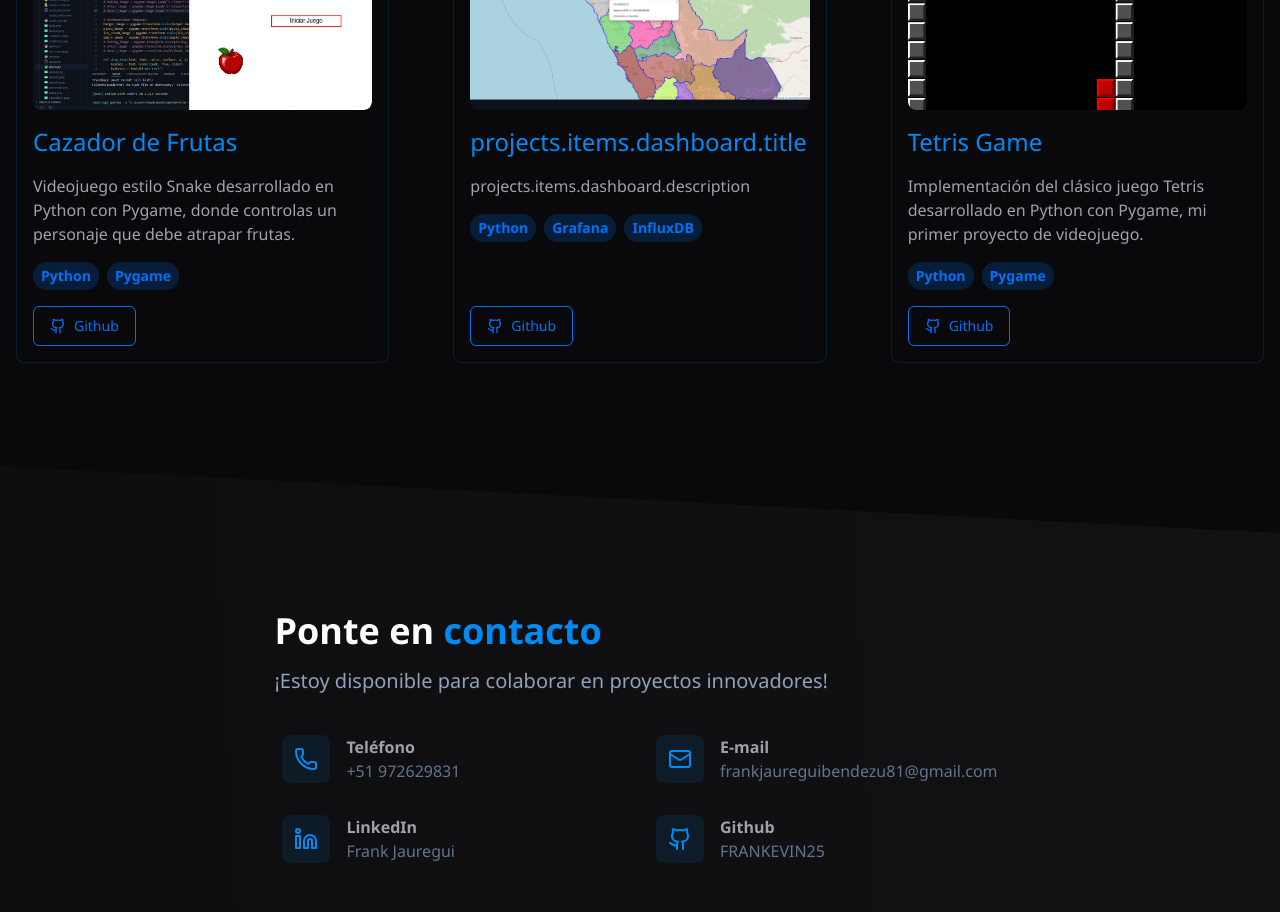
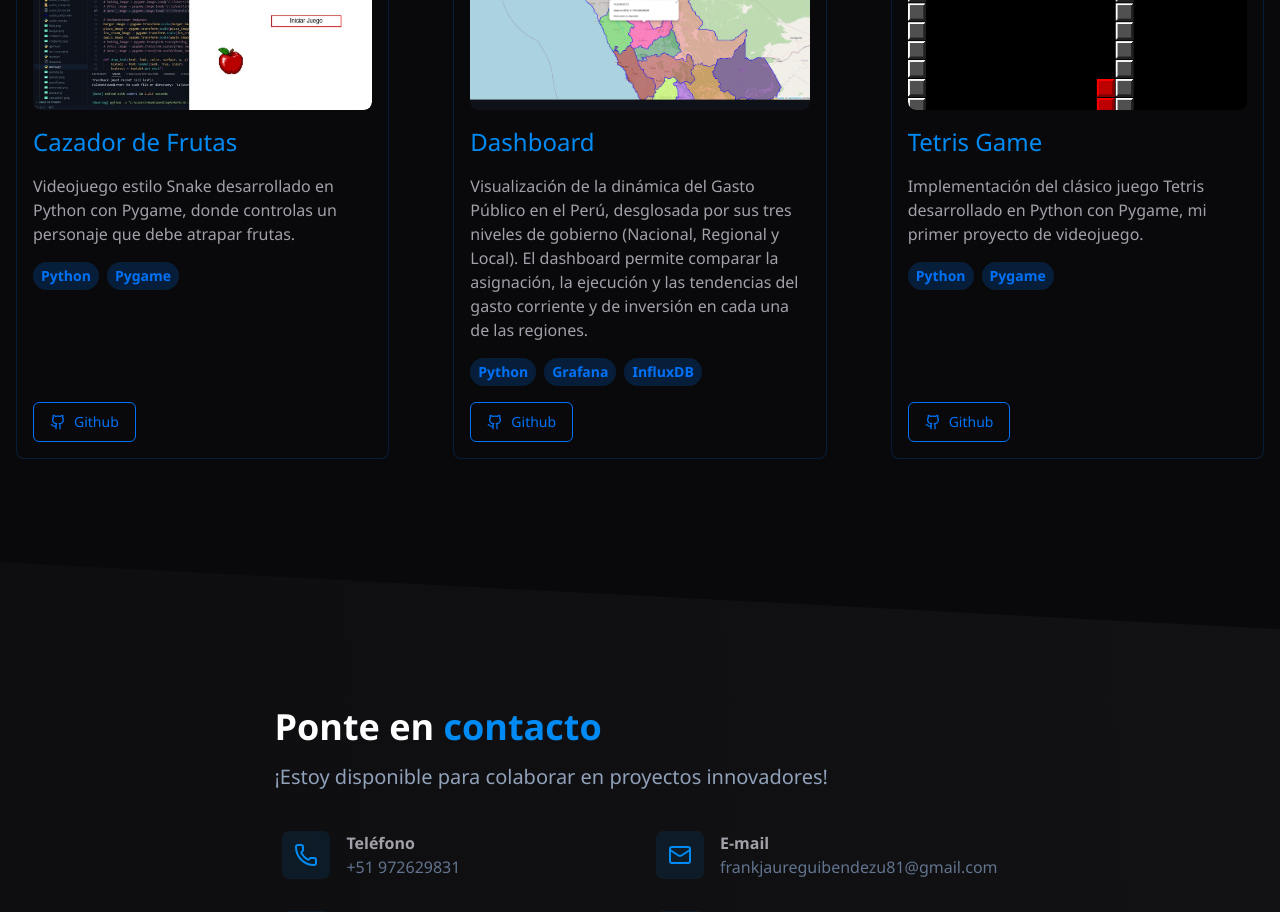
Before and after one commit to FRANKEVIN25/mi-portafolio, a Vue app: page / in a window 1280 px wide. Shown: the part 2860-3772 px from the top of the page. Built offline with nearby package versions, Linux system fonts and the light colour scheme; a web font is replaced by a local one.

Commit message:
Fix: Add BASE_URL to project images

```diff
--- a/src/data/projects.ts
+++ b/src/data/projects.ts
@@ -1,44 +1,38 @@
 export const projects = [
   {
     id: "hananweb",
-    image: "/projects/hanancloud.webp",
+    image: `${import.meta.env.BASE_URL}projects/hanancloud.webp`,
     techs: ["HTML", "CSS", "JavaScript"],
-    href: "https://hanancloud.com", // Cambia por la URL real si la tienes
-    // github: "https://github.com/FRANKEVIN25/hanan-web", // Descomenta si tienes el repo
+    href: "https://hanancloud.com",
   },
   {
     id: "dyeingenieria",
-    image: "/projects/dyeingenieria.webp",
+    image: `${import.meta.env.BASE_URL}projects/dyeingenieria.webp`,
     techs: ["HTML", "CSS", "JavaScript", "Bootstrap"],
-    href: "https://dyeinge.com", // Cambia por la URL real si la tienes
-    // github: "https://github.com/FRANKEVIN25/dye-ingenieria",
+    href: "https://dyeinge.com",
   },
   {
     id: "gaviperu",
-    image: "/projects/gaviperu.webp",
+    image: `${import.meta.env.BASE_URL}projects/gaviperu.webp`,
     techs: ["HTML", "CSS", "JavaScript", "E-commerce"],
-    href: "https://gaviperu.com", // Cambia por la URL real si la tienes
-    // github: "https://github.com/FRANKEVIN25/gavi-peru",
+    href: "https://gaviperu.com",
   },
   {
     id: "snakefrutas",
-    image: "/projects/alimentos.webp",
+    image: `${import.meta.env.BASE_URL}projects/alimentos.webp`,
     techs: ["Python", "Pygame"],
-    // href: "URL_DE_TU_PROYECTO",
-    github: "https://github.com/FRANKEVIN25/snake-frutas", // Cambia por tu repo
+    github: "https://github.com/FRANKEVIN25/snake-frutas",
   },
   {
-    id: "dashboard",
-    image: "/projects/dashboard.webp",
+    id: "dashboardiot",
+    image: `${import.meta.env.BASE_URL}projects/dashboard.webp`,
     techs: ["Python", "Grafana", "InfluxDB"],
-    // href: "URL_DE_TU_PROYECTO",
-    github: "https://github.com/FRANKEVIN25/dashboard-iot", // Cambia por tu repo
+    github: "https://github.com/FRANKEVIN25/dashboard-iot",
   },
   {
     id: "tetris",
-    image: "/projects/tetris.webp",
+    image: `${import.meta.env.BASE_URL}projects/tetris.webp`,
     techs: ["Python", "Pygame"],
-    // href: "URL_DE_TU_PROYECTO",
-    github: "https://github.com/FRANKEVIN25/tetris-game", // Cambia por tu repo
+    github: "https://github.com/FRANKEVIN25/tetris-game",
   },
 ];
```
Also changed, not shown: 2 other files (tests, documents, lock files or other folders).
